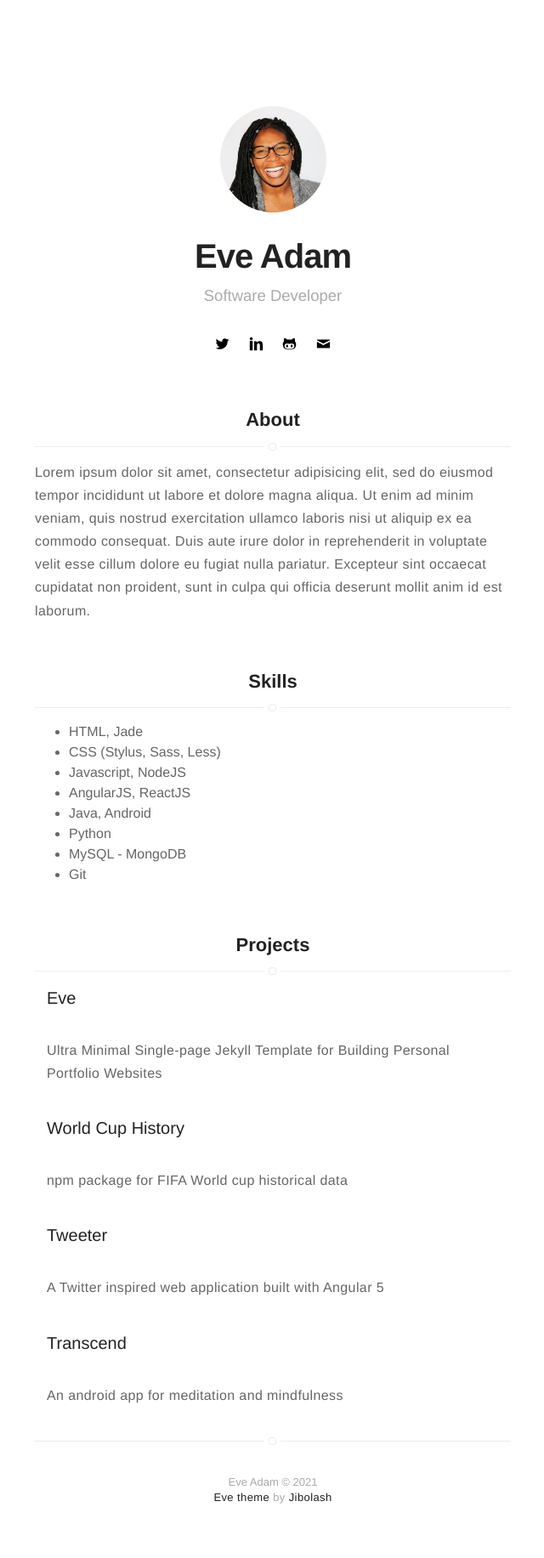
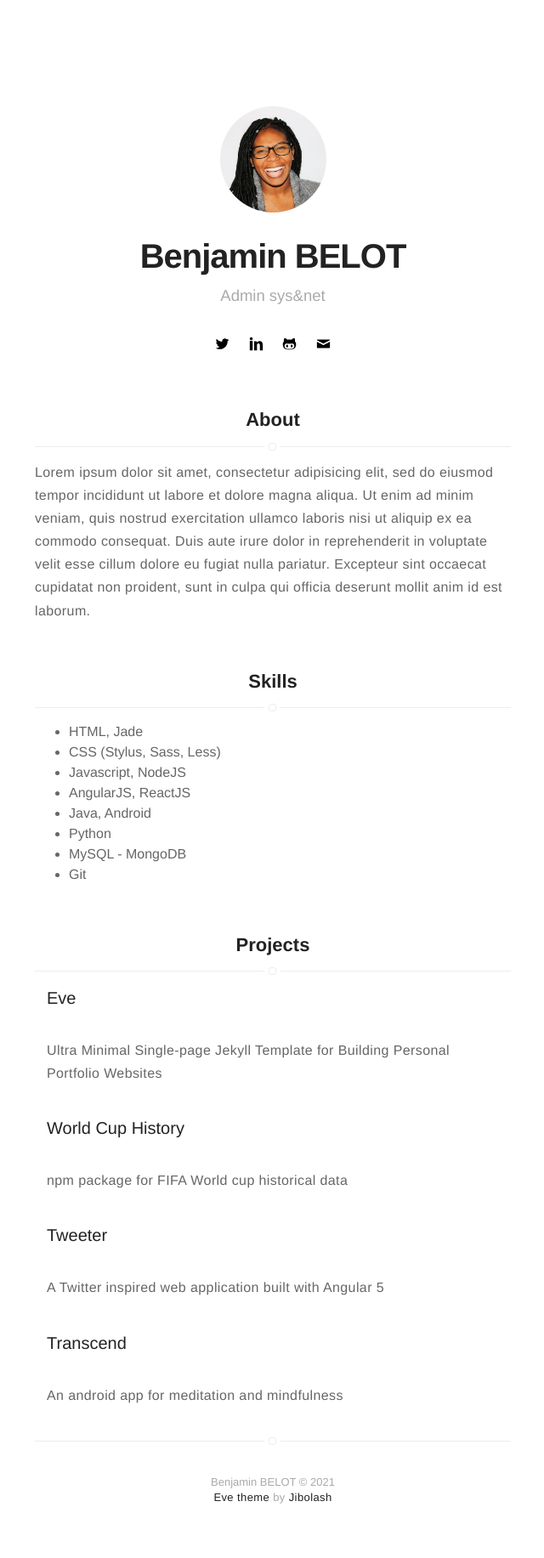
Before and after one commit to benbelo/benjaminformaticien.github.io, a Jekyll site: the page built from index.html, in a window 1280 px wide. Shown: the whole page at 85% size, without its empty margins (319-959 px from the left). Built offline with Jekyll 4.4.1, drawn with Linux system fonts in a browser that asks for light colours.

Commit message:
Update _config.yml

```diff
--- a/_config.yml
+++ b/_config.yml
@@ -1,8 +1,8 @@
 # Your name and what you do
-name: Eve Adam
-bio: Software Developer
+name: Benjamin BELOT
+bio: Admin sys&net
 
-description: Eve Adam's Personal Website
+description: Bienvenue sur mon site
 
 # Profile picture
 picture: assets/images/profile.jpg
```
